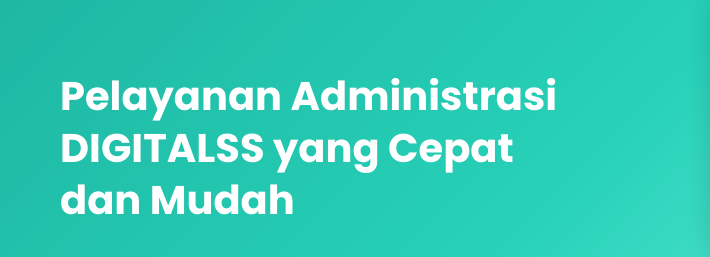
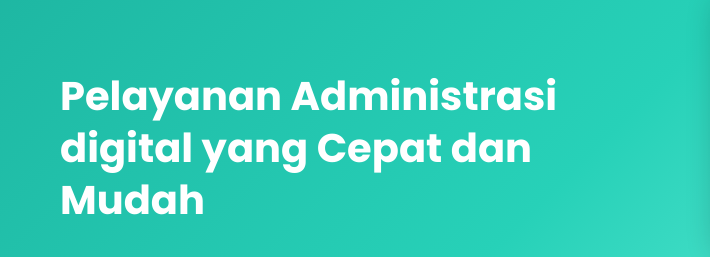
Before and after one commit to AfivaNur/SI_TALKER, a plain HTML site: page index.html in a window 1280 px wide. Shown: the part 401-658 px from the top of the page, 0-710 px from the left. Drawn offline with Linux system fonts and the light colour scheme.

Commit message:
Update index.html

```diff
--- a/index.html
+++ b/index.html
@@ -26,7 +26,7 @@
   <section class="hero">
     <div class="hero-text">
       <h1>Hallo!</h1>
-      <h2>Pelayanan Administrasi DIGITALSS yang Cepat dan Mudah</h2>
+      <h2>Pelayanan Administrasi digital yang Cepat dan Mudah</h2>
       <p>Sistem Informasi Pelayanan Administrasi Kelurahan Talang Keramat</p>
       <a href="app-release.apk" class="btn-download">Unduh Aplikasi Android (.apk)</a>
     </div>
```
